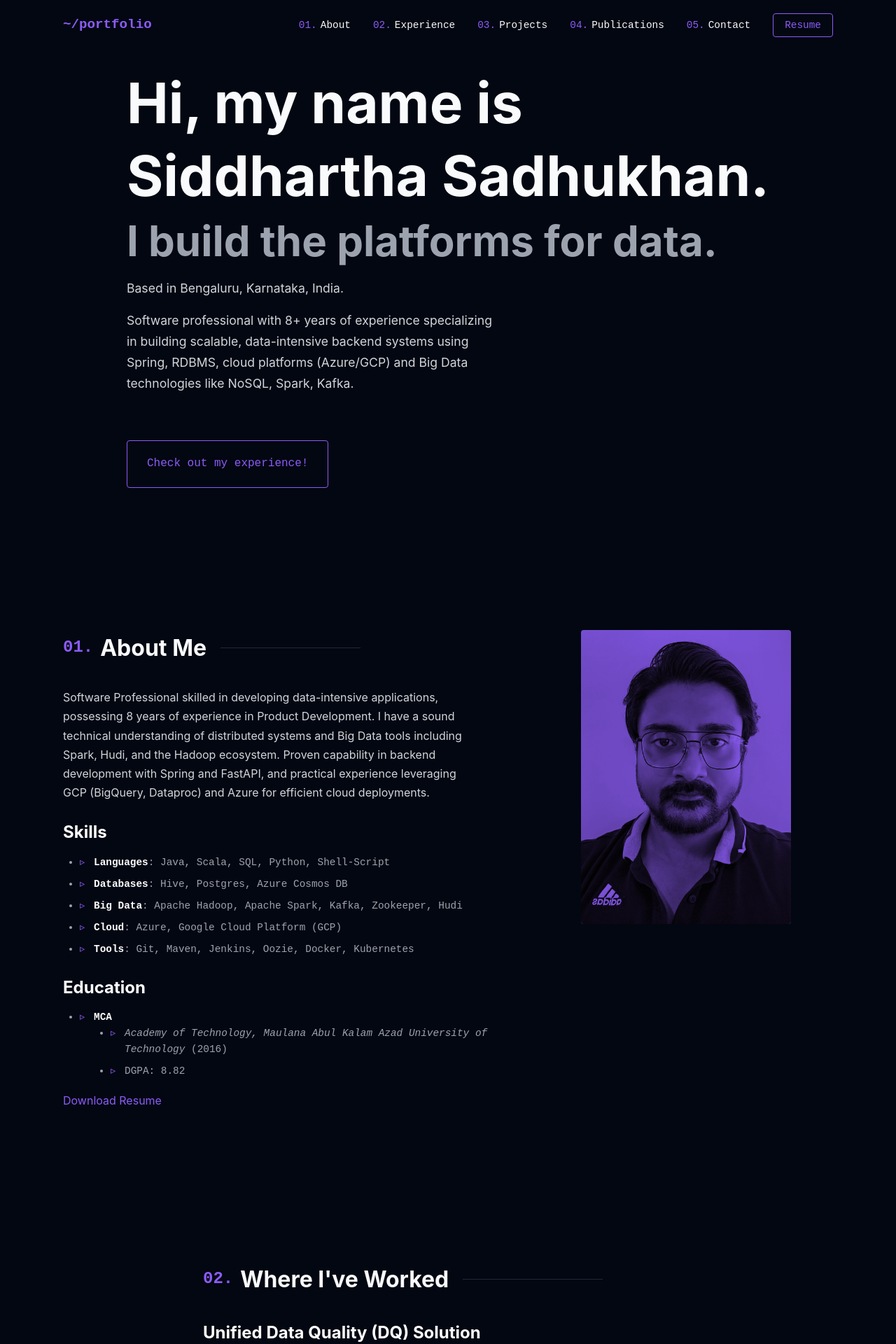
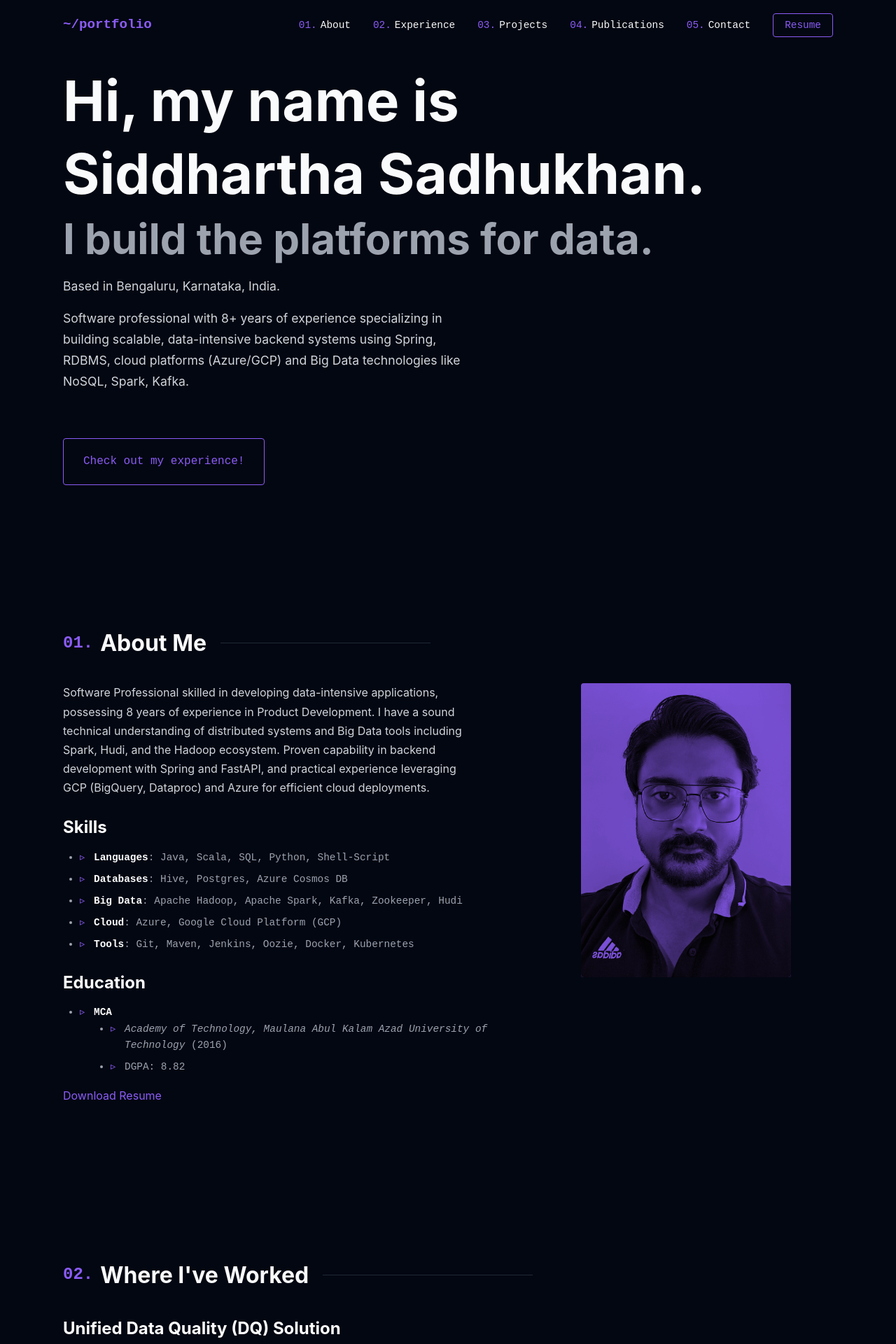
Before and after one commit to Sid4GitHub/portfolio, a React (Vite) app: page / in a window 1280 px wide. Shown: the top 1920 px of the page at 70% size. Built offline with nearby package versions, Linux system fonts and the light colour scheme.

Commit message:
feat: Add initial portfolio sections, base styling, CNAME file, and update Vite base path.

```diff
--- a/src/components/Sections/About.jsx
+++ b/src/components/Sections/About.jsx
@@ -13,17 +13,18 @@ const About = () => {
                     whileInView={{ opacity: 1, y: 0 }}
                     transition={{ duration: 0.5 }}
                     viewport={{ once: true }}
-                    style={{}}
-                    className="about-grid"
+                    style={{ width: '100%' }}
                 >
-                    <div style={{ width: '100%' }}>
                     <h2 className="section-header">
                         <span className="section-header-number">01.</span>
                         About Me
                         <span className="section-header-line"></span>
                     </h2>
+
+                    <div className="about-grid">
+                        <div style={{ width: '100%' }}>
                             <div className="prose">
-                            {loading ? <p>Loading...</p> : <ReactMarkdown>{content.replace('## About Me', '')}</ReactMarkdown>}
+                                {loading ? <p>Loading...</p> : <ReactMarkdown>{content.replace(/^##\s*About Me/m, '')}</ReactMarkdown>}
                             </div>
                         </div>
 
@@ -58,6 +59,7 @@ const About = () => {
                                 />
                             </div>
                         </div>
+                    </div>
                 </motion.div>
             </div>
         </section>
--- a/src/components/Sections/Experience.jsx
+++ b/src/components/Sections/Experience.jsx
@@ -6,13 +6,14 @@ const Experience = () => {
     const { content, loading } = useMarkdown('content/experience.md');
 
     return (
-        <section id="experience" className="section" style={{ maxWidth: '800px', margin: '0 auto' }}>
+        <section id="experience" className="section">
             <div className="container">
                 <motion.div
                     initial={{ opacity: 0, y: 20 }}
                     whileInView={{ opacity: 1, y: 0 }}
                     transition={{ duration: 0.5 }}
                     viewport={{ once: true }}
+                    style={{ width: '100%' }}
                 >
                     <h2 className="section-header">
                         <span className="section-header-number">02.</span>
@@ -21,7 +22,7 @@ const Experience = () => {
                     </h2>
 
                     <div className="prose">
-                        {loading ? <p>Loading...</p> : <ReactMarkdown>{content.replace('## Experience', '')}</ReactMarkdown>}
+                        {loading ? <p>Loading...</p> : <ReactMarkdown>{content.replace(/^##\s*(Experience|Where I've Worked)/m, '')}</ReactMarkdown>}
                     </div>
                 </motion.div>
             </div>
--- a/src/components/Sections/Hero.jsx
+++ b/src/components/Sections/Hero.jsx
@@ -9,7 +9,7 @@ const Hero = () => {
     const two = <h2 style={{ color: 'var(--text-color)', fontSize: 'clamp(40px, 8vw, 80px)', lineHeight: 1.1 }}>Siddhartha Sadhukhan.</h2>;
     const three = <h3 style={{ color: 'var(--text-secondary)', fontSize: 'clamp(30px, 6vw, 60px)', lineHeight: 1.1, marginTop: '10px' }}>I build the platforms for data.</h3>;
     const four = (
-        <div style={{ marginTop: '20px', maxWidth: '540px' }}>
+        <div style={{ marginTop: '20px' }}>
             {loading ? <p>Loading...</p> : (
                 <div className="prose" style={{ fontSize: '1.1rem' }}>
                     <ReactMarkdown>{content.replace('# Siddhartha Sadhukhan', '').replace('## Software Engineer - III', '')}</ReactMarkdown>
@@ -43,16 +43,18 @@ const Hero = () => {
     return (
         <section id="hero" className="section">
             <div className="container">
-                {items.map((item, i) => (
-                    <motion.div
-                        key={i}
-                        initial={{ opacity: 0, y: 20 }}
-                        animate={{ opacity: 1, y: 0 }}
-                        transition={{ delay: 0.1 + i * 0.1, duration: 0.5 }}
-                    >
-                        {item}
-                    </motion.div>
-                ))}
+                <motion.div
+                    initial={{ opacity: 0, y: 20 }}
+                    animate={{ opacity: 1, y: 0 }}
+                    transition={{ duration: 0.5 }}
+                    style={{ width: '100%' }}
+                >
+                    {one}
+                    {two}
+                    {three}
+                    {four}
+                    {five}
+                </motion.div>
             </div>
         </section>
     );
--- a/src/components/Sections/Projects.jsx
+++ b/src/components/Sections/Projects.jsx
@@ -13,6 +13,7 @@ const Projects = () => {
                     whileInView={{ opacity: 1, y: 0 }}
                     transition={{ duration: 0.5 }}
                     viewport={{ once: true }}
+                    style={{ width: '100%' }}
                 >
                     <h2 className="section-header">
                         <span className="section-header-number">03.</span>
@@ -21,7 +22,7 @@ const Projects = () => {
                     </h2>
 
                     <div className="prose">
-                        {loading ? <p>Loading...</p> : <ReactMarkdown>{content.replace('## Personal Projects', '')}</ReactMarkdown>}
+                        {loading ? <p>Loading...</p> : <ReactMarkdown>{content.replace(/^##\s*Personal Projects/m, '')}</ReactMarkdown>}
                     </div>
                 </motion.div>
             </div>
--- a/src/components/Sections/Publications.jsx
+++ b/src/components/Sections/Publications.jsx
@@ -13,15 +13,16 @@ const Publications = () => {
                     whileInView={{ opacity: 1, y: 0 }}
                     transition={{ duration: 0.5 }}
                     viewport={{ once: true }}
+                    style={{ width: '100%' }}
                 >
-                    <h2 style={{ display: 'flex', alignItems: 'center', whiteSpace: 'nowrap', fontSize: '2rem', marginBottom: '2rem', color: 'var(--text-color)' }}>
-                        <span style={{ color: 'var(--accent-color)', marginRight: '10px', fontSize: '1.5rem', fontFamily: 'var(--font-mono)' }}>04.</span>
+                    <h2 className="section-header">
+                        <span className="section-header-number">04.</span>
                         Publications
-                        <span style={{ display: 'block', height: '1px', width: '200px', background: 'var(--border-color)', marginLeft: '20px' }}></span>
+                        <span className="section-header-line"></span>
                     </h2>
 
                     <div className="prose">
-                        {loading ? <p>Loading...</p> : <ReactMarkdown>{content}</ReactMarkdown>}
+                        {loading ? <p>Loading...</p> : <ReactMarkdown>{content.replace(/^##\s*Publications/m, '')}</ReactMarkdown>}
                     </div>
                 </motion.div>
             </div>
--- a/src/index.css
+++ b/src/index.css
@@ -8,6 +8,7 @@
 
 html {
     scroll-behavior: smooth;
+    scroll-padding-top: var(--nav-height);
 }
 
 body {
@@ -18,6 +19,13 @@ body {
     overflow-x: hidden;
     -webkit-font-smoothing: antialiased;
     -moz-osx-font-smoothing: grayscale;
+}
+
+img,
+video {
+    max-width: 100%;
+    height: auto;
+    display: block;
 }
 
 a {
@@ -32,6 +40,8 @@ a:hover {
 
 /* Utilities */
 .container {
+    width: 100%;
+    /* Ensure container tries to fill space */
     max-width: 1200px;
     margin: 0 auto;
     padding: 0 50px;
@@ -39,10 +49,12 @@ a:hover {
 
 .section {
     padding: 100px 0;
-    min-height: 100vh;
+    /* min-height: 100vh; Removed to prevent inconsistent visual gaps for short sections */
     display: flex;
     flex-direction: column;
-    justify-content: center;
+    /* justify-content: center; Removed to allow natural flow */
+    align-items: stretch;
+    /* Explicitly force stretch */
 }
 
 /* Typography */
@@ -97,6 +109,12 @@ p {
 }
 
 /* Markdown Content Styling */
+.prose>*:first-child,
+.prose>h3:first-child,
+.prose>ul:first-child {
+    margin-top: 0 !important;
+}
+
 .prose h1 {
     display: none;
 }
@@ -108,14 +126,12 @@ p {
     position: relative;
     display: flex;
     align-items: center;
-    /* white-space: nowrap;  Removed to allow wrapping on mobile */
 }
 
 .prose h2::after {
     content: "";
     display: block;
     position: relative;
-    /* width: 300px; Changed to flexible width */
     flex-grow: 1;
     max-width: 300px;
     min-width: 50px;
@@ -164,12 +180,32 @@ p {
 .prose a::after {
     content: '';
     display: block;
+    width: 0;
+    height: 1px;
+    background: currentColor;
+    transition: width 0.3s;
+}
 
-    .section {
-        padding: 50px 0;
-        min-height: auto;
-        /* Allow content to dictate height on mobile */
-    }
+.prose a:hover::after {
+    width: 100%;
+}
+
+.btn {
+    display: inline-block;
+    padding: 1.25rem 1.75rem;
+    border: 1px solid var(--accent-color);
+    color: var(--accent-color);
+    border-radius: 4px;
+    font-family: var(--font-mono);
+    font-size: 1rem;
+    text-decoration: none;
+    transition: var(--transition);
+    background: transparent;
+    cursor: pointer;
+}
+
+.btn:hover {
+    background: rgba(var(--accent-color-rgb), 0.1);
 }
 
 /* Responsive Grid for About Section */
@@ -180,14 +216,7 @@ p {
     align-items: start;
 }
 
-@media (max-width: 768px) {
-    .about-grid {
-        grid-template-columns: 1fr;
-        gap: 30px;
-    }
-}
-
-/* Responsive Section Header */
+/* Base Styles for Section Header */
 .section-header {
     display: flex;
     align-items: center;
@@ -207,22 +236,36 @@ p {
 .section-header-line {
     display: block;
     height: 1px;
-    width: 200px;
+    width: 100%;
+    min-width: 20px;
+    max-width: 300px;
+    flex-grow: 1;
     background: var(--border-color);
     margin-left: 20px;
 }
 
+/* Media Queries */
 @media (max-width: 768px) {
+    .container {
+        padding: 0 20px;
+    }
+
+    .section {
+        padding: 60px 0;
+    }
+
+    .about-grid {
+        grid-template-columns: 1fr;
+        gap: 30px;
+    }
+
     .section-header {
         white-space: normal;
-        /* Allow wrapping on small screens */
         font-size: 1.5rem;
+        flex-wrap: wrap;
     }
 
     .section-header-line {
-        width: 100%;
-        /* Adjust line width or hide it if needed */
-        flex-grow: 1;
-        min-width: 20px;
+        display: none;
     }
 }
--- a/vite.config.js
+++ b/vite.config.js
@@ -4,5 +4,5 @@ import react from '@vitejs/plugin-react'
 // https://vite.dev/config/
 export default defineConfig({
   plugins: [react()],
-  base: '/',
+  base: './',
 })
```
Also changed, not shown: src/components/Sections/Contact.jsx (+44 -10 lines), 1 other file (tests, documents, lock files or other folders). Lines whose indentation alone changed are shown as unchanged.
